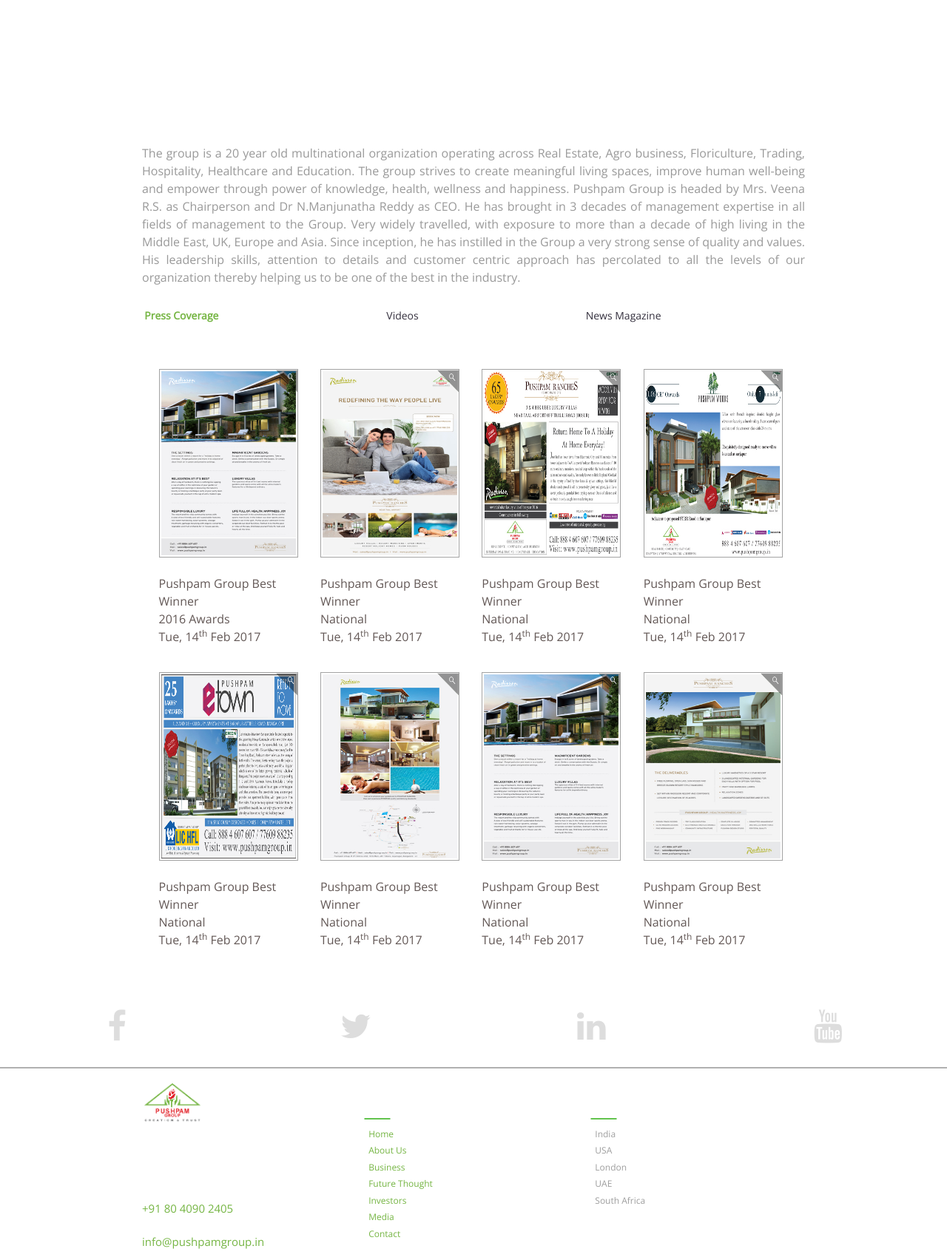
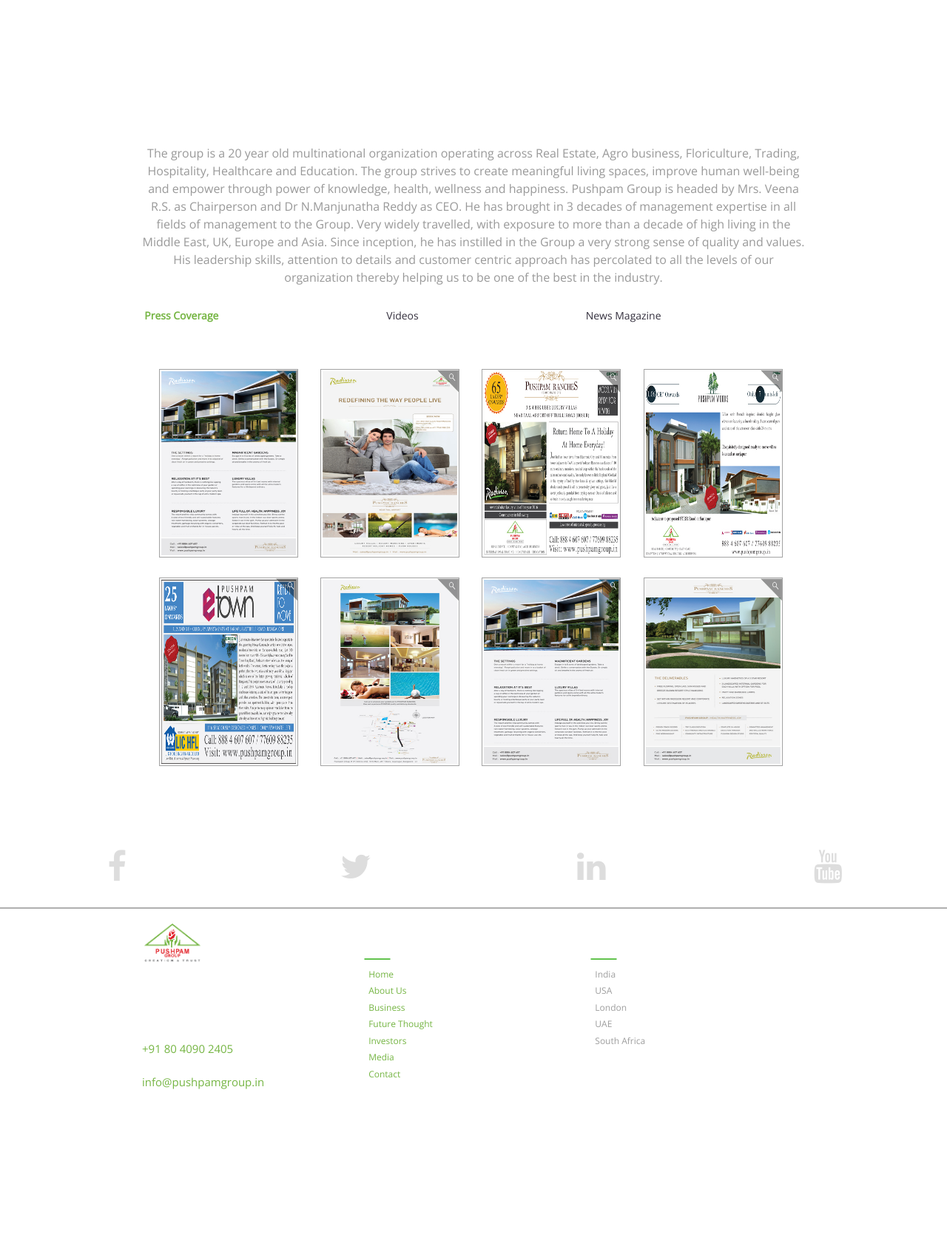
Before and after one commit to roopkantaPHP/pushpam_group, a CodeIgniter app: page /media.html in a window 1280 px wide. Shown: the part 503-2207 px from the top of the page at 74% size. After the commit the page ends 1976 px from the top, so only its background shows below. Run offline with CodeIgniter, Linux system fonts and the light colour scheme; some libraries are stand-ins or nearby versions.

Commit message:
fixed design issues

```diff
--- a/application/views/business/aboutus.php
+++ b/application/views/business/aboutus.php
@@ -22,7 +22,7 @@
                 <div class=" small-title-aboutus small-title text-center company__offices-title"></div>
               </span>
               <div class="para1_aboutus vision">
-                <p class="light team_font_size mobile_margin pushpam_black_font">
+                <p class="light team_font_size mobile_margin pushpam_black_font sub_detail">
                 Play a pioneering role in Realty Sector and create landmarks that are sustainable & add value to the environment, thus transforming the way we build, live and work.
               </p>
               </div>
@@ -35,7 +35,7 @@
                 <div class=" small-title-aboutus small-title text-center company__offices-title"></div>
               </span>
               <div class="para1_aboutus mision">
-                <p class="light team_font_size mobile_margin pushpam_black_font">
+                <p class="light team_font_size mobile_margin pushpam_black_font sub_detail">
                   Develop safe, eco-friendly and self sustainable living communities.
                   Develop safe, eco-friendly and self sustainable living communities.
 
--- a/application/views/business/media.php
+++ b/application/views/business/media.php
@@ -29,12 +29,12 @@
             <a href="assets/images/press_coverage/01.jpg" class="zoom tooltip" rel="prettyPhoto[gallery]">
               <div style="position:relative;"><img src="assets/images/press_coverage/01.jpg" width="188" height="255">
                 <img src="assets/images/icons/zoom.png" alt="" style="position:absolute; width:33px; height:33px; top:0px; right:0px;  padding:0px; border:none;" width="33" height="33" border="0"></div>
-                <span></span>
+                <!-- <span></span>
                 <p style="text-align:left !important;">Pushpam Group Best Winner <br>
                 <span><strong>2016 Awards</strong></span>
                 <br>
                 <span>Tue, 14<sup>th</sup> Feb 2017 </span>
-              </p></a>
+              </p></a> -->
             </div>
           </div>
           <div class="col l3 m3 s3">
@@ -42,12 +42,12 @@
               <a href="assets/images/press_coverage/02.jpg" class="zoom tooltip" rel="prettyPhoto[gallery]">
               <div style="position:relative;"><img src="assets/images/press_coverage/02.jpg" width="188" height="255">
                 <img src="assets/images/icons/zoom.png" alt="" style="position:absolute; width:33px; height:33px; top:0px; right:0px;  padding:0px; border:none;" width="33" height="33" border="0"></div>
-                <span></span>
+                <!-- <span></span>
                 <p style="text-align:left !important;">Pushpam Group Best Winner<br>
                 <span><strong>National</strong></span>
                 <br>
                 <span>Tue, 14<sup>th</sup> Feb 2017 </span>
-                </p></a>
+                </p></a> -->
             </div>
           </div>
           <div class="col l3 m3 s3">
@@ -55,12 +55,12 @@
               <a href="assets/images/press_coverage/03.jpg" class="zoom tooltip" rel="prettyPhoto[gallery]">
                 <div style="position:relative;"><img src="assets/images/press_coverage/03.jpg" width="188" height="255">
                   <img src="assets/images/icons/zoom.png" alt="" style="position:absolute; width:33px; height:33px; top:0px; right:0px;  padding:0px; border:none;" width="33" height="33" border="0"></div>
-                  <span></span>
+                  <!-- <span></span>
                   <p style="text-align:left !important;">Pushpam Group Best Winner<br>
                     <span><strong>National</strong></span>
                     <br>
                     <span>Tue, 14<sup>th</sup> Feb 2017 </span>
-                  </p></a>
+                  </p></a> -->
               </div>
           </div>
           <div class="col l3 m3 s3">
@@ -68,12 +68,12 @@
               <a href="assets/images/press_coverage/04.jpg" class="zoom tooltip" rel="prettyPhoto[gallery]">
               <div style="position:relative;"><img src="assets/images/press_coverage/04.jpg" width="188" height="255">
               <img src="assets/images/icons/zoom.png" alt="" style="position:absolute; width:33px; height:33px; top:0px; right:0px;  padding:0px; border:none;" width="33" height="33" border="0"></div>
-              <span></span>
+              <!-- <span></span>
               <p style="text-align:left !important;">Pushpam Group Best Winner <br>
               <span><strong>National</strong></span>
               <br>
               <span>Tue, 14<sup>th</sup> Feb 2017 </span>
-              </p></a>
+              </p></a> -->
             </div>
           </div>
           <div class="col l3 m3 s3">
@@ -81,12 +81,12 @@
               <a href="assets/images/press_coverage/05.jpg" class="zoom tooltip" rel="prettyPhoto[gallery]">
               <div style="position:relative;"><img src="assets/images/press_coverage/05.jpg" width="188" height="255">
               <img src="assets/images/icons/zoom.png" alt="" style="position:absolute; width:33px; height:33px; top:0px; right:0px;  padding:0px; border:none;" width="33" height="33" border="0"></div>
-              <span></span>
+              <!-- <span></span>
               <p style="text-align:left !important;">Pushpam Group Best Winner <br>
               <span><strong>National</strong></span>
               <br>
               <span>Tue, 14<sup>th</sup> Feb 2017 </span>
-              </p></a>
+              </p></a> -->
             </div>
           </div>
           <div class="col l3 m3 s3">
@@ -94,12 +94,12 @@
               <a href="assets/images/press_coverage/06.jpg" class="zoom tooltip" rel="prettyPhoto[gallery]">
               <div style="position:relative;"><img src="assets/images/press_coverage/06.jpg" width="188" height="255">
               <img src="assets/images/icons/zoom.png" alt="" style="position:absolute; width:33px; height:33px; top:0px; right:0px;  padding:0px; border:none;" width="33" height="33" border="0"></div>
-              <span></span>
+              <!-- <span></span>
               <p style="text-align:left !important;">Pushpam Group Best Winner<br>
               <span><strong>National</strong></span>
               <br>
               <span>Tue, 14<sup>th</sup> Feb 2017 </span>
-              </p></a>
+              </p></a> -->
             </div>
           </div>
           <div class="col l3 m3 s3">
@@ -107,12 +107,12 @@
               <a href="assets/images/press_coverage/07.jpg" class="zoom tooltip" rel="prettyPhoto[gallery]">
               <div style="position:relative;"><img src="assets/images/press_coverage/07.jpg" width="188" height="255">
               <img src="assets/images/icons/zoom.png" alt="" style="position:absolute; width:33px; height:33px; top:0px; right:0px;  padding:0px; border:none;" width="33" height="33" border="0"></div>
-              <span></span>
+              <!-- <span></span>
               <p style="text-align:left !important;">Pushpam Group Best Winner<br>
               <span><strong>National</strong></span>
               <br>
               <span>Tue, 14<sup>th</sup> Feb 2017 </span>
-              </p></a>
+              </p></a> -->
             </div>
           </div>
           <div class="col l3 m3 s3">
@@ -121,10 +121,10 @@
               <div style="position:relative;"><img src="assets/images/press_coverage/08.jpg" width="188" height="255">
               <img src="assets/images/icons/zoom.png" alt="" style="position:absolute; width:33px; height:33px; top:0px; right:0px;  padding:0px; border:none;" width="33" height="33" border="0"></div>
               <span></span>
-              <p style="text-align:left !important;">Pushpam Group Best Winner<br>
-              <span><strong>National</strong></span>
+              <!-- <p style="text-align:left !important;">Pushpam Group Best Winner<br> -->
+              <!-- <span><strong>National</strong></span> -->
               <br>
-              <span>Tue, 14<sup>th</sup> Feb 2017 </span>
+              <!-- <span>Tue, 14<sup>th</sup> Feb 2017 </span> -->
               </p></a>
               </div>
           </div>
--- a/assets/css/business/common.css
+++ b/assets/css/business/common.css
@@ -517,7 +517,7 @@ transform: translateX(-50%);
      font-size: 16px;
     word-wrap: break-word;
     color: #999;
-    text-align: justify !important;
+    text-align: center !important;
     /*padding-top: 9% !important;*/
     /*padding-bottom: 2%;*/
 }
@@ -579,3 +579,7 @@ padding-right: 14%;
 .tabs .tab{
   text-transform: capitalize !important;
 }
+.sub_detail{
+  text-align: left !important;
+  margin-left: 5%;
+}
```
